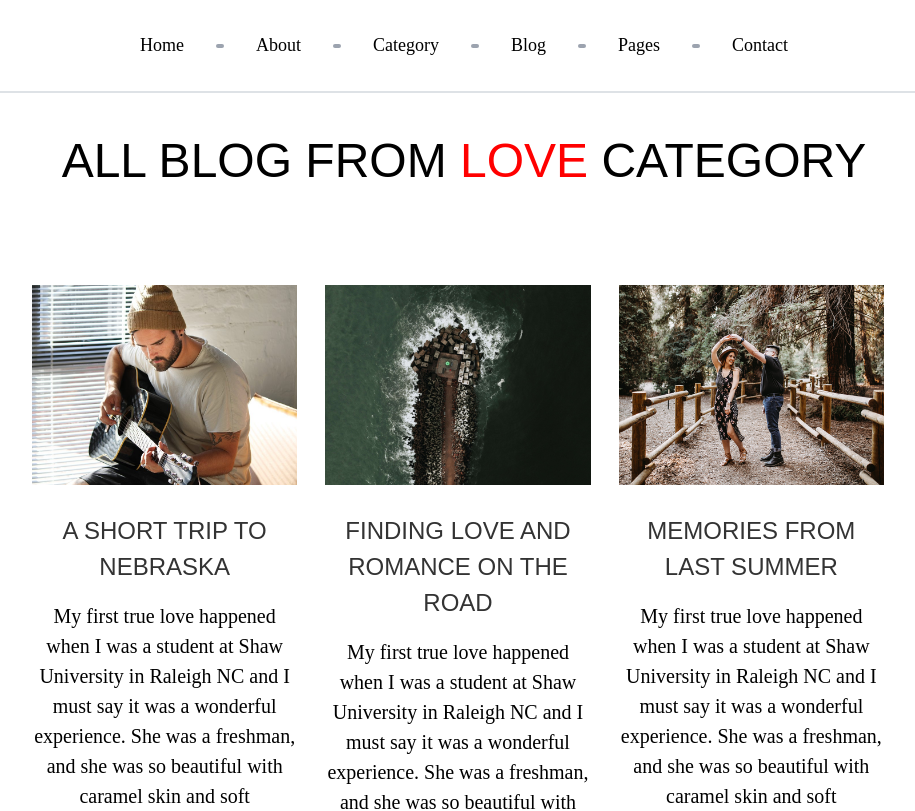
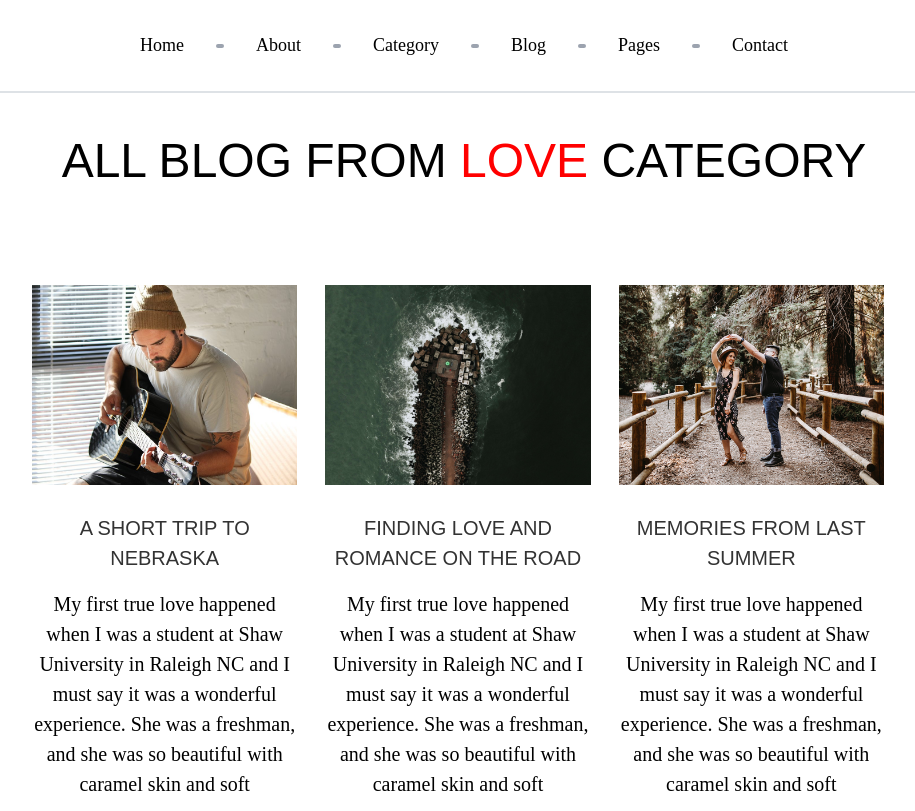
Before and after one commit to statichunt/techfeed-nextjs, a Next.js app: page /category/love in a window 1280 px wide. Shown: the top 811 px of the page, without its empty margins (176-1091 px from the left). Built offline with nearby package versions, Linux system fonts and the light colour scheme.

Commit message:
fixed font-size

```diff
--- a/component/Category.js
+++ b/component/Category.js
@@ -39,8 +39,8 @@ function Category({value}) {
 
                  </div>
                 </Link>
-              <div className='py-4 h-h400'>
-              <div className="heading  text-2xl text-center  mb-4 font-thin"
+              <div className='py-4 md:h-60'>
+              <div className="heading  text-2xl font-light text-center  mb-4 sm:text-xl "
                  >
 
                      <h1><Link href={`/${blog.slug}`}><a>{blog.frontmatter.heading}</a></Link></h1>
--- a/styles/globals.css
+++ b/styles/globals.css
@@ -186,7 +186,9 @@
 }
 .pageTitle{
     @apply
-    text-5xl
+    lg:text-5xl
+    sm:text-3xl
+    text-2xl
      uppercase
      text-center
      my-8
```
